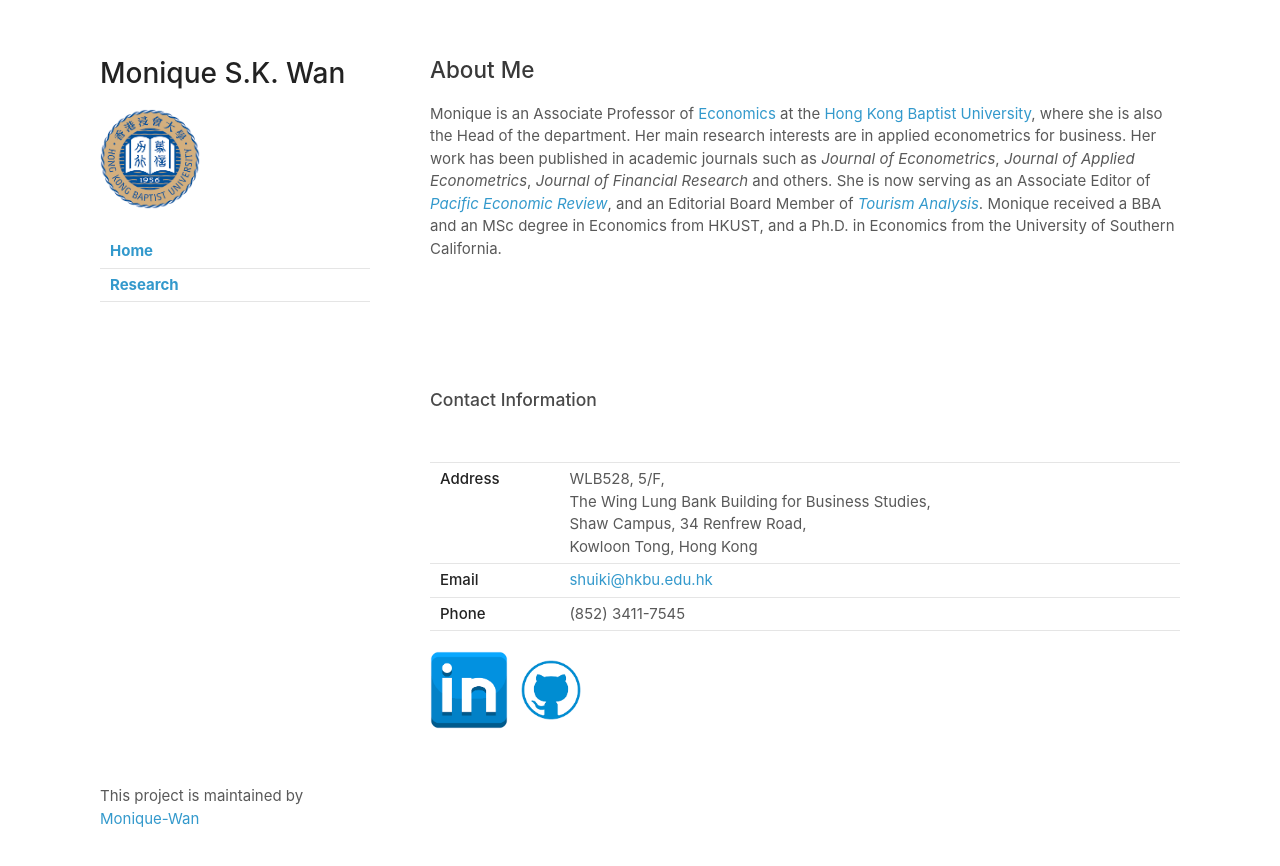
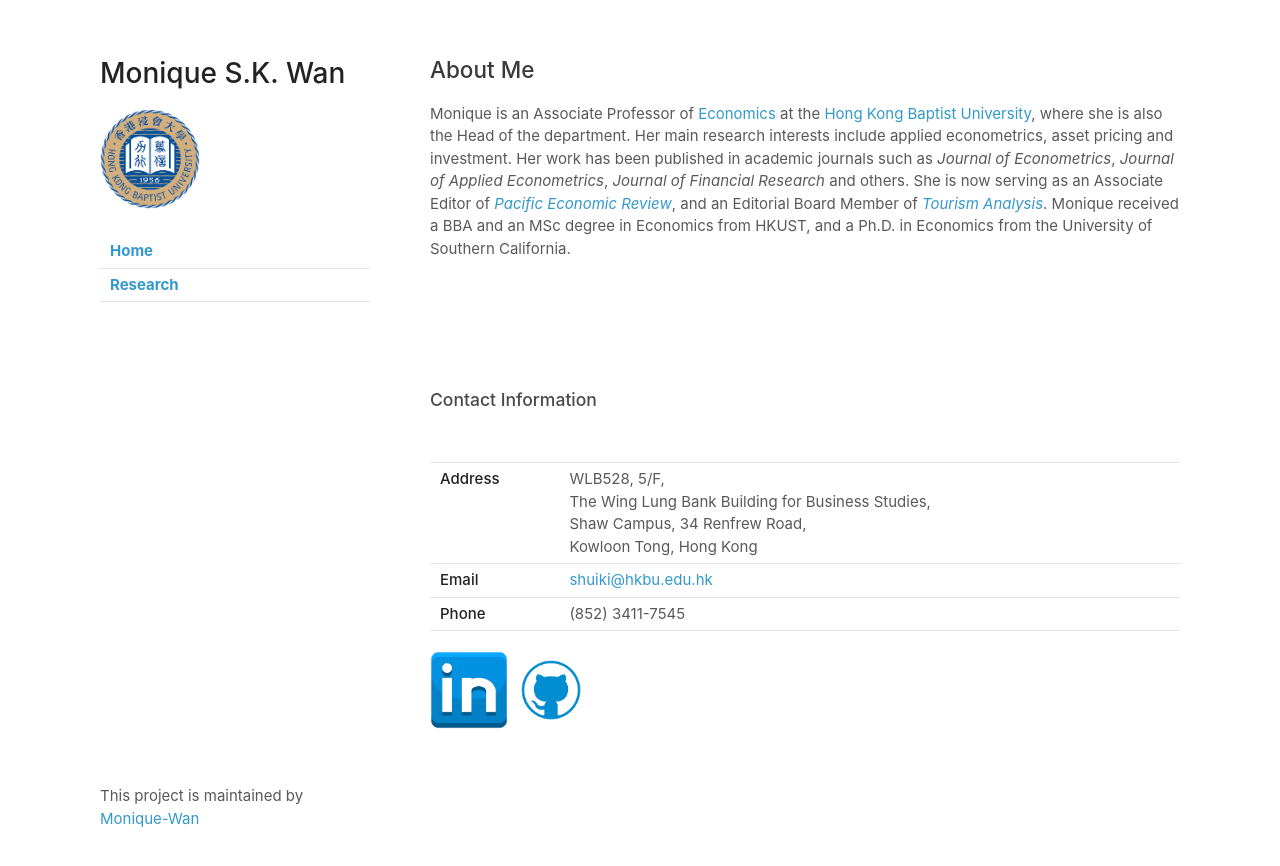
Before and after one commit to Monique-Wan/home, a Jekyll site: the page built from index.md, in a window 1280 px wide. Shown: the top 866 px of the page. Built offline with Jekyll 4.4.1, drawn with Linux system fonts in a browser that asks for light colours; our own code applies the rules of GitHub Pages for plain Markdown files.

Commit message:
Update index.md

```diff
--- a/index.md
+++ b/index.md
@@ -1,6 +1,6 @@
 ## About Me
 
-Monique is an Associate Professor of [Economics](https://econ.hkbu.edu.hk/eng/main/Index) at the [Hong Kong Baptist University](https://bus.hkbu.edu.hk/eng/bus/main/Index), where she is also the Head of the department. Her main research interests are in applied econometrics for business. Her work has been published in academic journals such as *Journal of Econometrics*, *Journal of Applied Econometrics*, *Journal of Financial Research* and others. She is now serving as an Associate Editor of [*Pacific Economic Review*](https://onlinelibrary.wiley.com/journal/14680106), and an Editorial Board Member of [*Tourism Analysis*](https://cognizantcommunication.com/publication/tourism-analysis-an-interdisciplinary-tourism-hospitality-journal/). Monique received a BBA and an MSc degree in Economics from HKUST, and a Ph.D. in Economics from the University of Southern California.
+Monique is an Associate Professor of [Economics](https://econ.hkbu.edu.hk/eng/main/Index) at the [Hong Kong Baptist University](https://bus.hkbu.edu.hk/eng/bus/main/Index), where she is also the Head of the department. Her main research interests include applied econometrics, asset pricing and investment. Her work has been published in academic journals such as *Journal of Econometrics*, *Journal of Applied Econometrics*, *Journal of Financial Research* and others. She is now serving as an Associate Editor of [*Pacific Economic Review*](https://onlinelibrary.wiley.com/journal/14680106), and an Editorial Board Member of [*Tourism Analysis*](https://cognizantcommunication.com/publication/tourism-analysis-an-interdisciplinary-tourism-hospitality-journal/). Monique received a BBA and an MSc degree in Economics from HKUST, and a Ph.D. in Economics from the University of Southern California.
 
 <br/><br/>
 <br/><br/>
```
